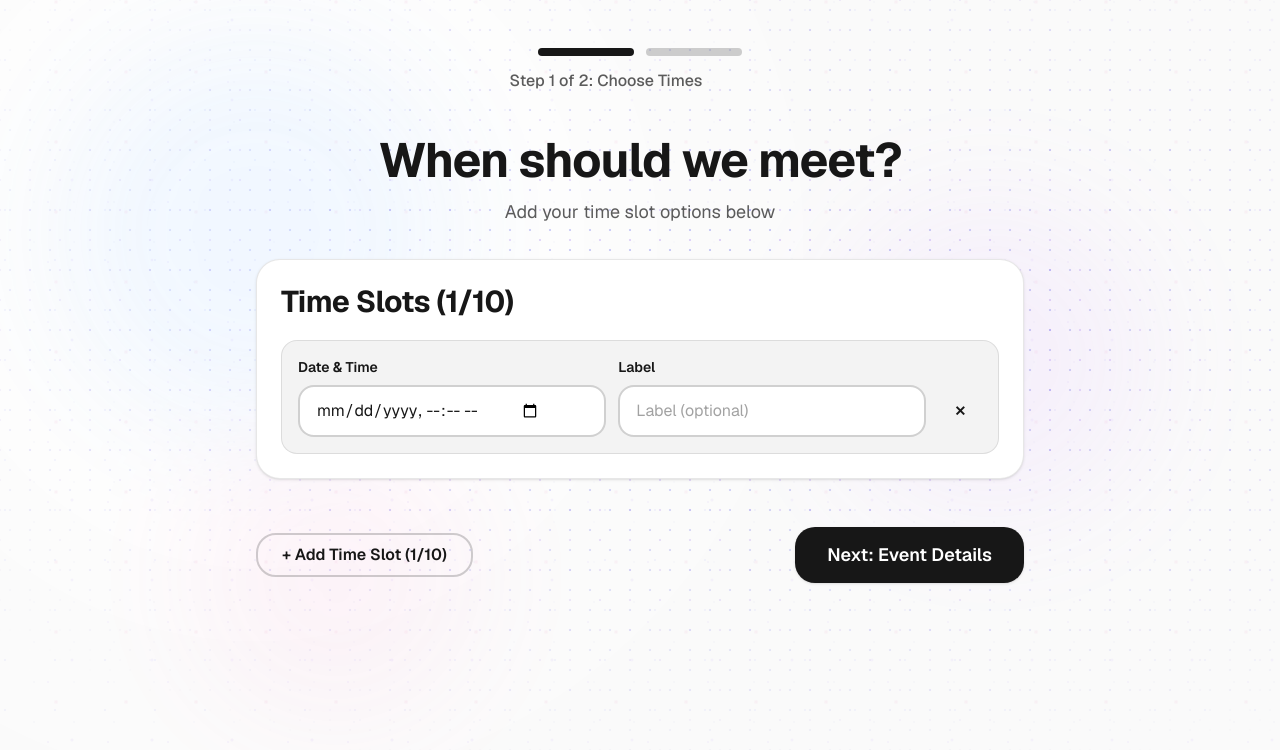
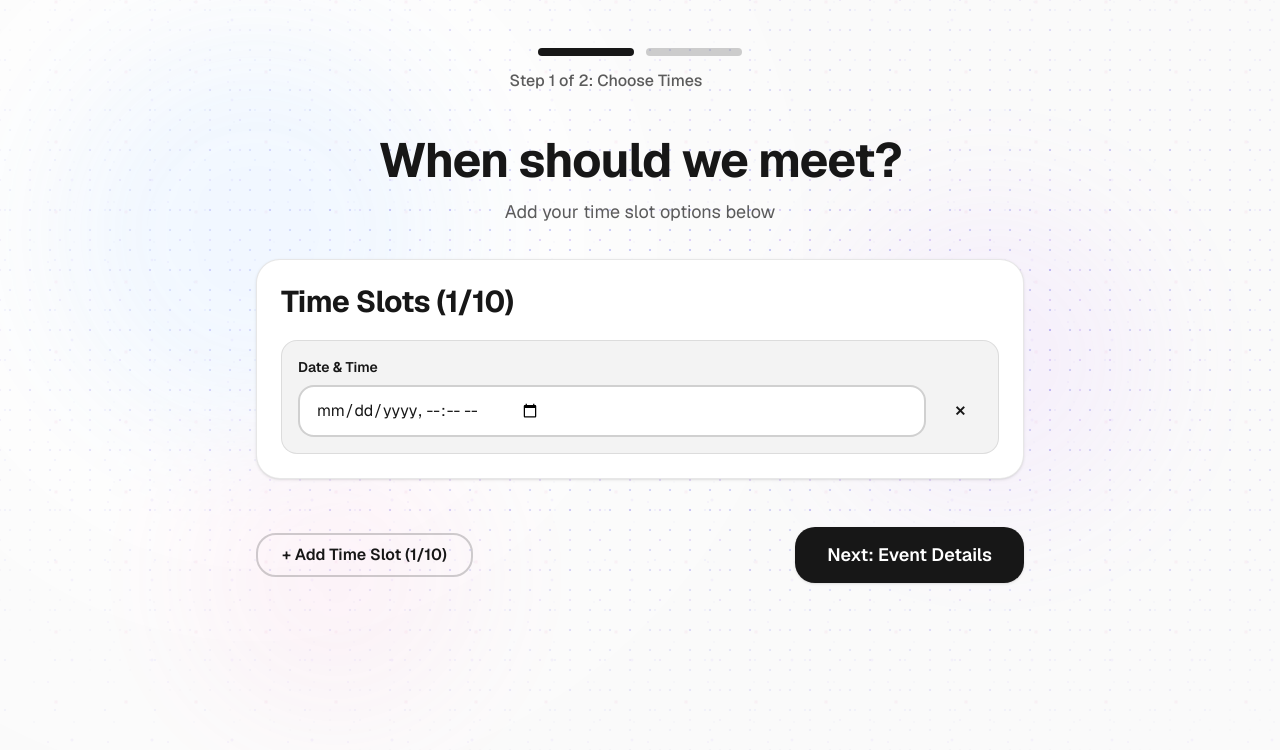
Before and after one commit to Connor-808/event-scheduler-tool, a Next.js app: page /create in a window 1280 px wide. Both pictures are taken after a click on the button "+ Add Time Slot". Shown: the top 750 px of the page. Built offline with nearby package versions, Linux system fonts and the light colour scheme.

Commit message:
Remove label field from time slot cards

```diff
--- a/app/create/page.tsx
+++ b/app/create/page.tsx
@@ -17,7 +17,6 @@ type Step = 'time-selection' | 'event-details';
 interface TimeSlotInput {
   id: string;
   start_time: string; // ISO datetime-local format
-  label: string;
 }
 
 export default function CreateEventPage() {
@@ -38,7 +37,7 @@ export default function CreateEventPage() {
     if (timeSlots.length < 10) {
       setTimeSlots([
         ...timeSlots,
-        { id: Date.now().toString(), start_time: '', label: '' },
+        { id: Date.now().toString(), start_time: '' },
       ]);
     }
   };
@@ -47,9 +46,9 @@ export default function CreateEventPage() {
     setTimeSlots(timeSlots.filter((slot) => slot.id !== id));
   };
 
-  const updateTimeSlot = (id: string, field: 'start_time' | 'label', value: string) => {
+  const updateTimeSlot = (id: string, value: string) => {
     setTimeSlots(
-      timeSlots.map((slot) => (slot.id === id ? { ...slot, [field]: value } : slot))
+      timeSlots.map((slot) => (slot.id === id ? { ...slot, start_time: value } : slot))
     );
   };
 
@@ -102,7 +101,7 @@ export default function CreateEventPage() {
         .filter((slot) => slot.start_time)
         .map((slot) => ({
           start_time: new Date(slot.start_time),
-          label: slot.label || '',
+          label: '',
         }));
 
       const cookieId = getUserCookieId();
@@ -179,19 +178,12 @@ export default function CreateEventPage() {
                   <div className="space-y-3 sm:space-y-4">
                     {timeSlots.map((slot, index) => (
                       <div key={slot.id} className="flex gap-3 items-start p-3 sm:p-4 rounded-lg border border-foreground/10 bg-foreground/5">
-                        <div className="flex-1 grid grid-cols-1 sm:grid-cols-2 gap-3">
+                        <div className="flex-1">
                           <Input
                             type="datetime-local"
                             value={slot.start_time}
-                            onChange={(e) => updateTimeSlot(slot.id, 'start_time', e.target.value)}
+                            onChange={(e) => updateTimeSlot(slot.id, e.target.value)}
                             label={index === 0 ? 'Date & Time' : undefined}
-                          />
-                          <Input
-                            type="text"
-                            value={slot.label}
-                            onChange={(e) => updateTimeSlot(slot.id, 'label', e.target.value)}
-                            placeholder="Label (optional)"
-                            label={index === 0 ? 'Label' : undefined}
                           />
                         </div>
                         <Button
```
